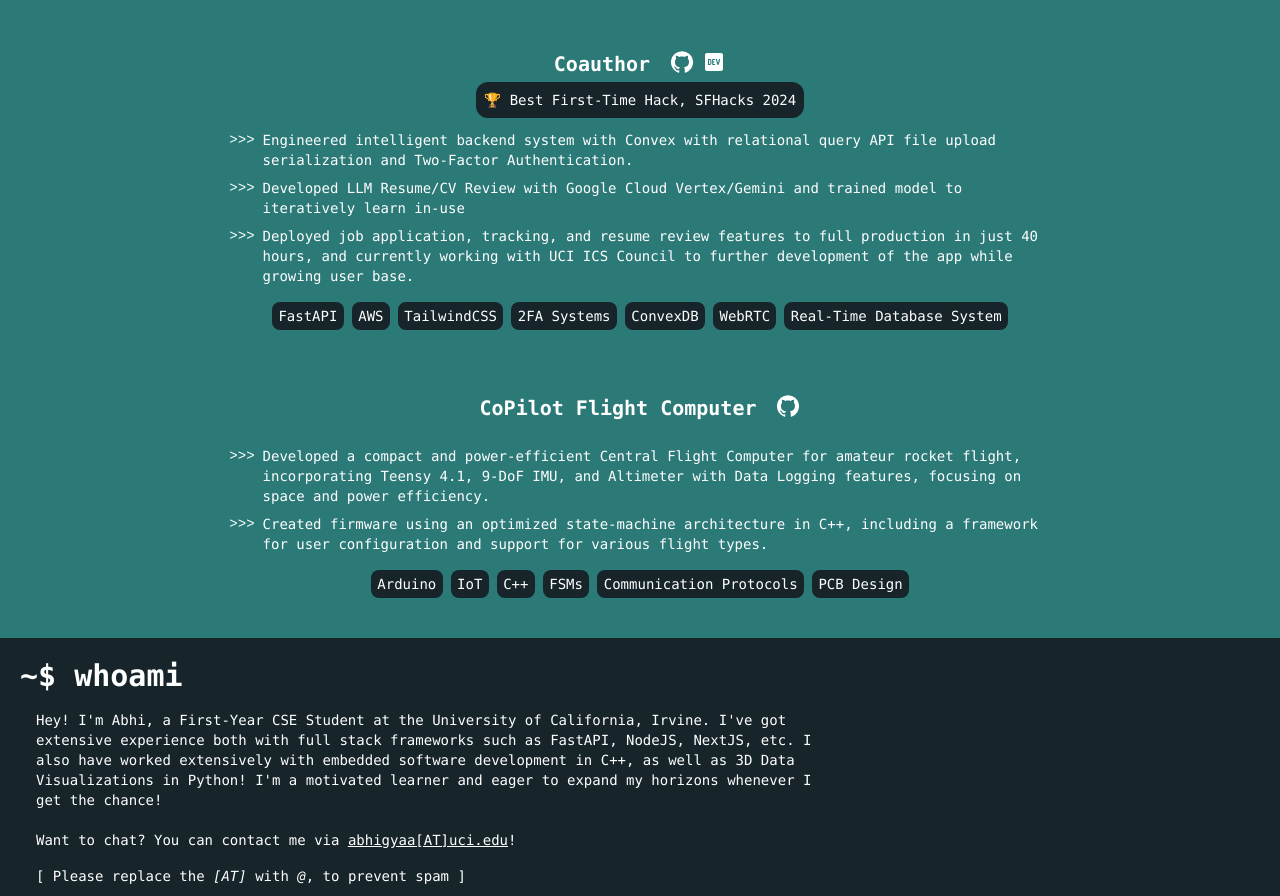
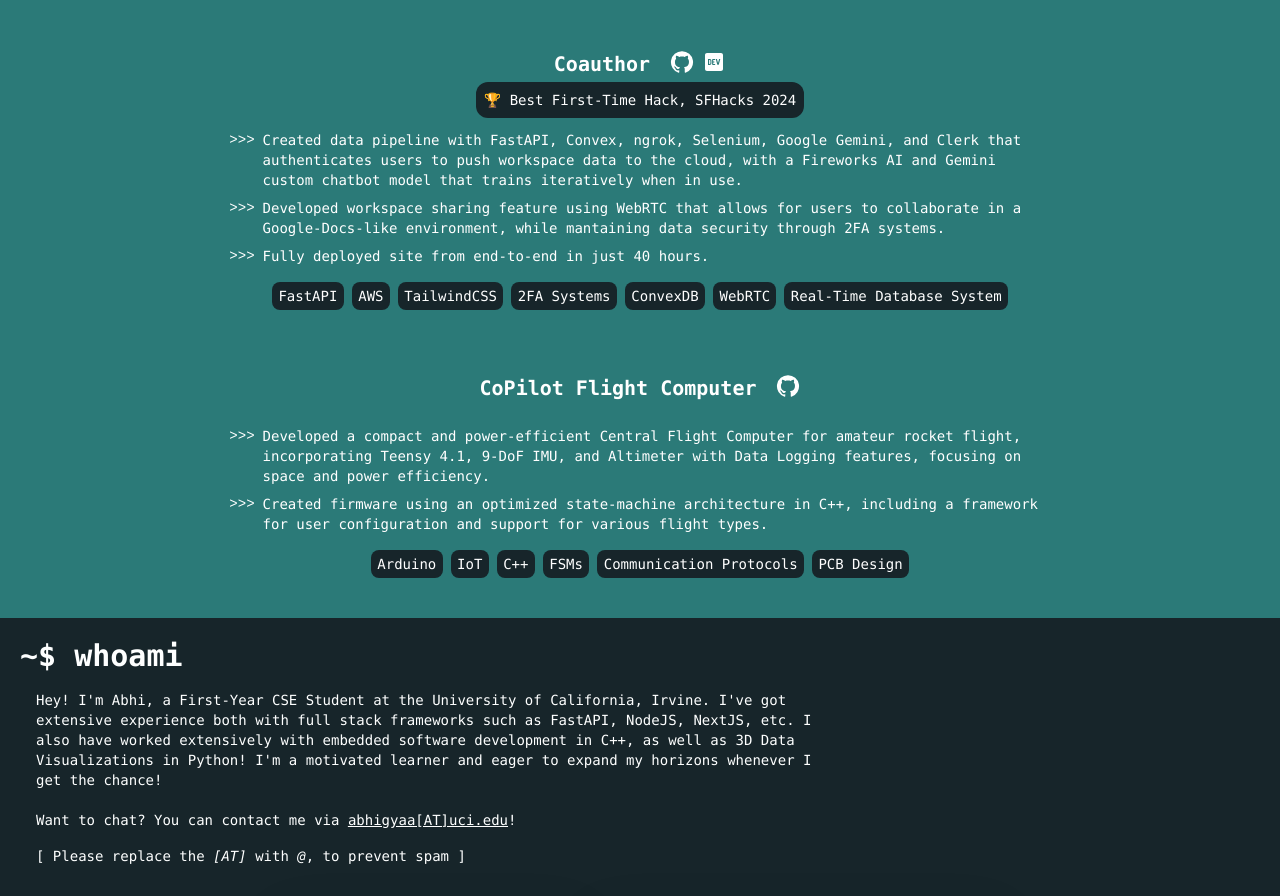
Before and after one commit to abhi-arya1/portfolio, a Next.js app: page / in a window 1280 px wide. Shown: the part 1740-2636 px from the top of the page. Built offline with nearby package versions, Linux system fonts and the light colour scheme.

Commit message:
update site with coauthor

```diff
--- a/components/projects.tsx
+++ b/components/projects.tsx
@@ -50,13 +50,15 @@ const Projects = () => {
                 <h2 className="bg-[#17252a] p-2 text-sm rounded-xl hover:bg-[#2b7a78] hover:text-white hover:underline hover:cursor-pointer transition-all ease-in-out" onClick={() => {window.open("https://devpost.com/software/coauthor", '_blank')}}>🏆 Best First-Time Hack, SFHacks 2024</h2>
                 <ul className="pt-3 md:w-2/3">
                     <li className="arrow-li flex items-start">
-                    Engineered intelligent backend system with Convex with relational query API file upload serialization and Two-Factor Authentication.
+                    Created data pipeline with FastAPI, Convex, ngrok, Selenium, Google Gemini, and Clerk that authenticates users to push workspace
+                    data to the cloud, with a Fireworks AI and Gemini custom chatbot model that trains iteratively when in use.
                     </li>
                     <li className="arrow-li flex items-start pt-2">
-                    Developed LLM Resume/CV Review with Google Cloud Vertex/Gemini and trained model to iteratively learn in-use
+                    Developed workspace sharing feature using WebRTC that allows for users to collaborate in a Google-Docs-like environment, while
+mantaining data security through 2FA systems.
                     </li>
                     <li className="arrow-li flex items-start pt-2">
-                    Deployed job application, tracking, and resume review features to full production in just 40 hours, and currently working with UCI ICS Council to further development of the app while growing user base.
+                    Fully deployed site from end-to-end in just 40 hours.
                     </li>
                 </ul>
                 <div className="pt-4 flex flex-wrap gap-y-3 items-center justify-center">
```
